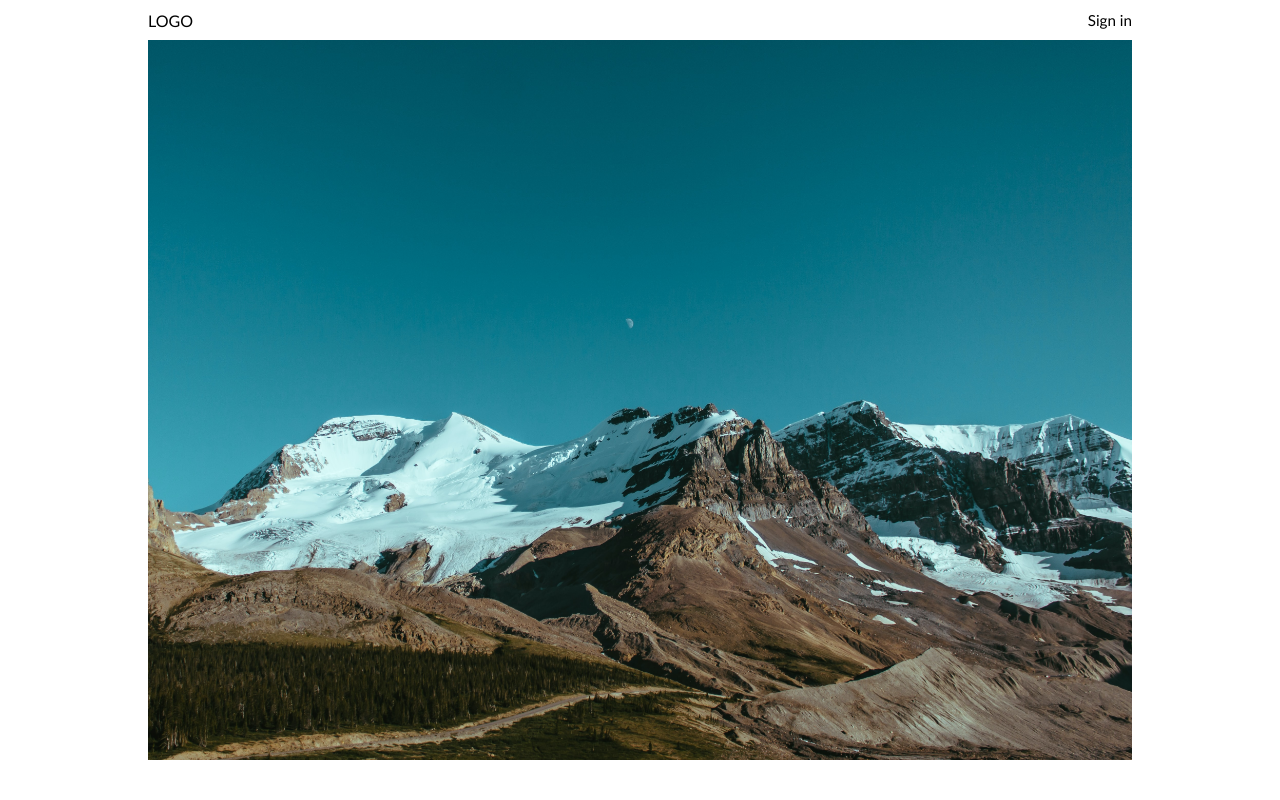
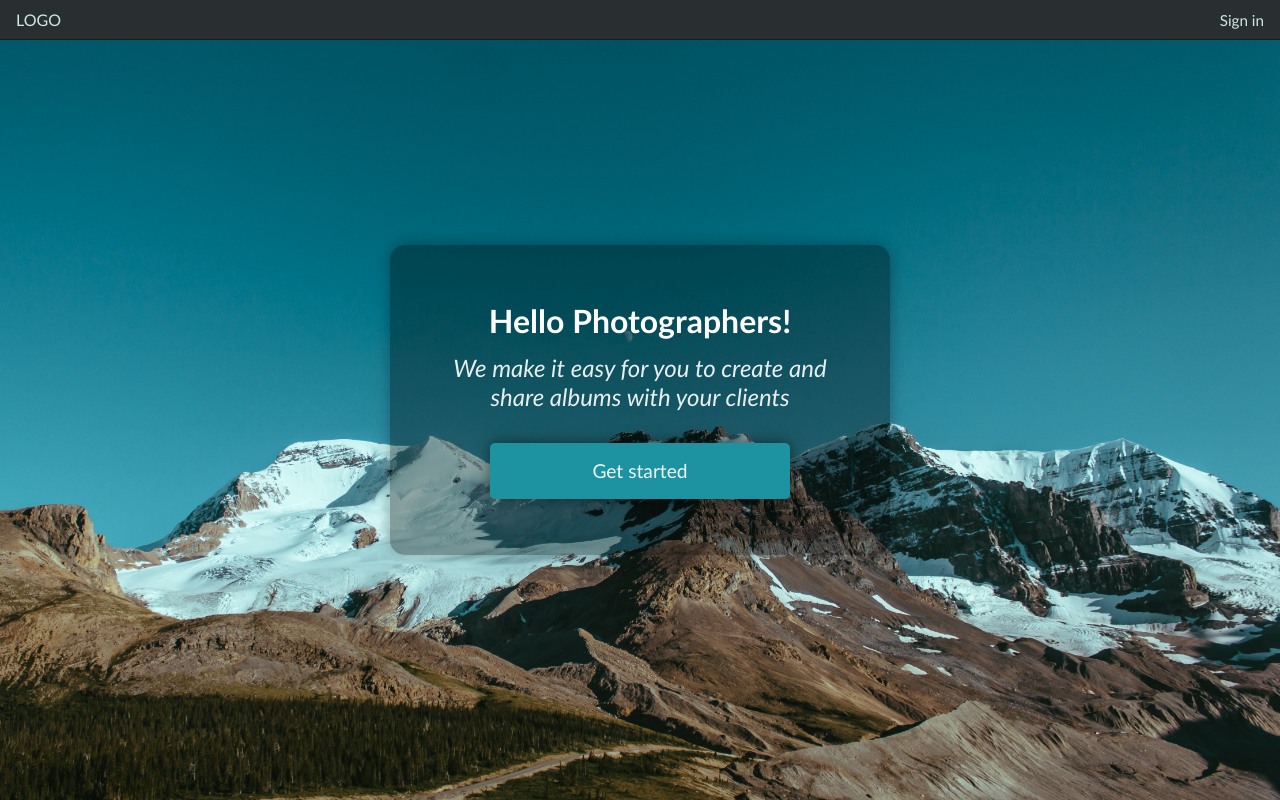
Before and after one commit to clm-1/react-photo-review, a React (Vite) app: page / in a window 1280 px wide. Built offline with nearby package versions, Linux system fonts and the light colour scheme; no server answers.

Commit message:
styling home page

```diff
--- a/src/css/Home.module.css
+++ b/src/css/Home.module.css
@@ -1,18 +1,67 @@
 .homeWrapper {
   position: relative;
-  height: 95vh;
+  height: 100vh;
   width: 100%;
-  padding: 0 .5rem;
+  padding: 0 0rem;
 }
 
 .heroWrapper {
+  position: relative;
+  display: flex;
+  justify-content: center;
+  align-items: center;
   width: 100%;
   height: 100%;
 }
 
 .heroWrapper img {
+  position: absolute;
+  left: 0;
+  top: 0;
   width: 100%;
   height: 100%;
   object-fit: cover;
   object-position: center;
 }
+
+.homepageMessage {
+  background: rgba(0, 0, 0, 0.35);
+  box-shadow: 0 0 15px rgba(0, 0, 0, 0.315);
+  padding: 3.5rem 2.5rem;
+  border-radius: 15px;
+  z-index: 2;
+  color: white;
+  width: 85%;
+  max-width: 500px;
+  text-align: center;
+}
+
+.homepageMessage h1 {
+  font-size: 2rem;
+}
+
+.homepageMessage h2 {
+  margin-top: .8rem;
+  font-style: italic;
+  font-weight: 400;
+  opacity: .9;
+}
+
+.homepageRegisterBtn {
+  padding: 1.05rem;
+  font-size: 1.2rem;
+  width: 300px;
+  max-width: 90%;
+  box-shadow: 0 0 15px rgba(0, 0, 0, 0.507);
+  color: rgb(236, 247, 245);
+  background-color: rgb(29, 146, 161);
+  /* background: none; */
+  border: none;
+  border-radius: 5px;
+  margin-top: 2rem;
+  transition: .1s;
+}
+
+.homepageRegisterBtn:hover {
+  transform: scale(1.01);
+}
--- a/src/css/Navbar.module.css
+++ b/src/css/Navbar.module.css
@@ -5,14 +5,17 @@
   justify-content: space-between;
   align-items: center;
   width: 100%;
-  max-width: 1000px;
-  background-color: white;
+  max-width: 1400px;
+  background-color: rgb(41, 47, 49);
+  border-bottom: 1px solid rgba(0, 0, 0, 0.4);
   height: 6vh;
   max-height: 40px;
-  padding: 0 .5rem;
+  padding: 0 1rem;
+  color: rgb(208, 230, 227);
 }
 
 .signInBtn {
+  color: rgb(208, 230, 227);
   background: none;
   border: none;
   font-size: .95rem;
--- a/src/index.css
+++ b/src/index.css
@@ -8,11 +8,12 @@
 
 body {
   font-family: 'Gill Sans', 'Gill Sans MT', Calibri, 'Trebuchet MS', sans-serif;
+  background: rgb(245, 245, 245);
 }
 
 .pageContainer {
   width: 100%;
-  max-width: 1000px;
+  max-width: 1400px;
   margin: 0 auto;
 }
 
--- a/src/pages/Home.jsx
+++ b/src/pages/Home.jsx
@@ -8,6 +8,12 @@ const Home = () => {
     <div className={styles.homeWrapper}>
       <div className={styles.heroWrapper}>
         <img src={heroBG} alt="homepage background"/>
+        <div className={styles.homepageMessage}>
+          {/* <h1>Welcome</h1> */}
+          <h1>Hello Photographers!</h1>
+          <h2>We make it easy for you to create and share albums with your clients</h2>
+          <button className={styles.homepageRegisterBtn}>Get started</button>
+        </div>
       </div>
     </div>
   )
```
